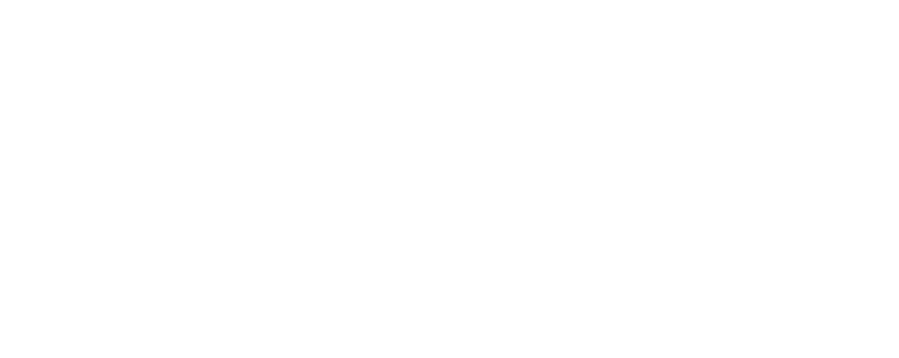
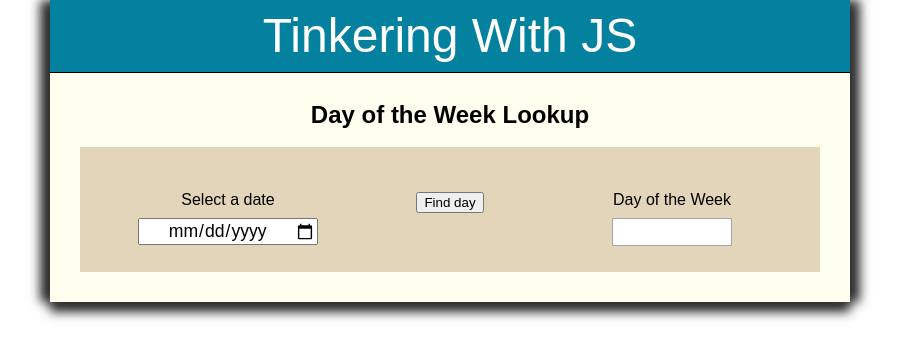
Before and after one commit to ShaneRepo/dayOfWeek, a plain HTML site: page index.html in a window 1280 px wide. Shown: the whole page, without its empty margins (190-1089 px from the left). Drawn offline with Linux system fonts and the light colour scheme.

Commit message:
changed max width

```diff
--- a/index.html
+++ b/index.html
@@ -7,6 +7,29 @@
     <script src="modernizr.custom.05819.js"></script>
 </head>
 <body>
+<header>
+    <h1>
+        Tinkering With JS
+    </h1>
+</header>
 
+<article>
+    <h2>Day of the Week Lookup</h2>
+    <form>
+        <fieldset>
+            <label for="dateSelected">
+                Select a date
+            </label>
+            <input type="date" id="dateSelected" />
+        </fieldset>
+        <fieldset class="button">
+            <button type="button" id="determineDay">Find day</button>
+        </fieldset>
+        <fieldset>
+            <p>Day of the Week</p>
+            <p id="day"></p>
+        </fieldset>
+    </form>
+</article>
 </body>
 </html>
--- a/main.css
+++ b/main.css
@@ -1,3 +1,4 @@
+
 /* apply a natural box layout model to all elements */
 * {
     -moz-box-sizing: border-box;
@@ -35,7 +36,7 @@ footer, header, hgroup, menu, nav, section {
 
 body {
     line-height: 1;
-    max-width: 600px;
+    max-width: 800px;
     background: white;
     margin: 0 auto;
     font-family: Arial, Helvetica, sans-serif;
```
